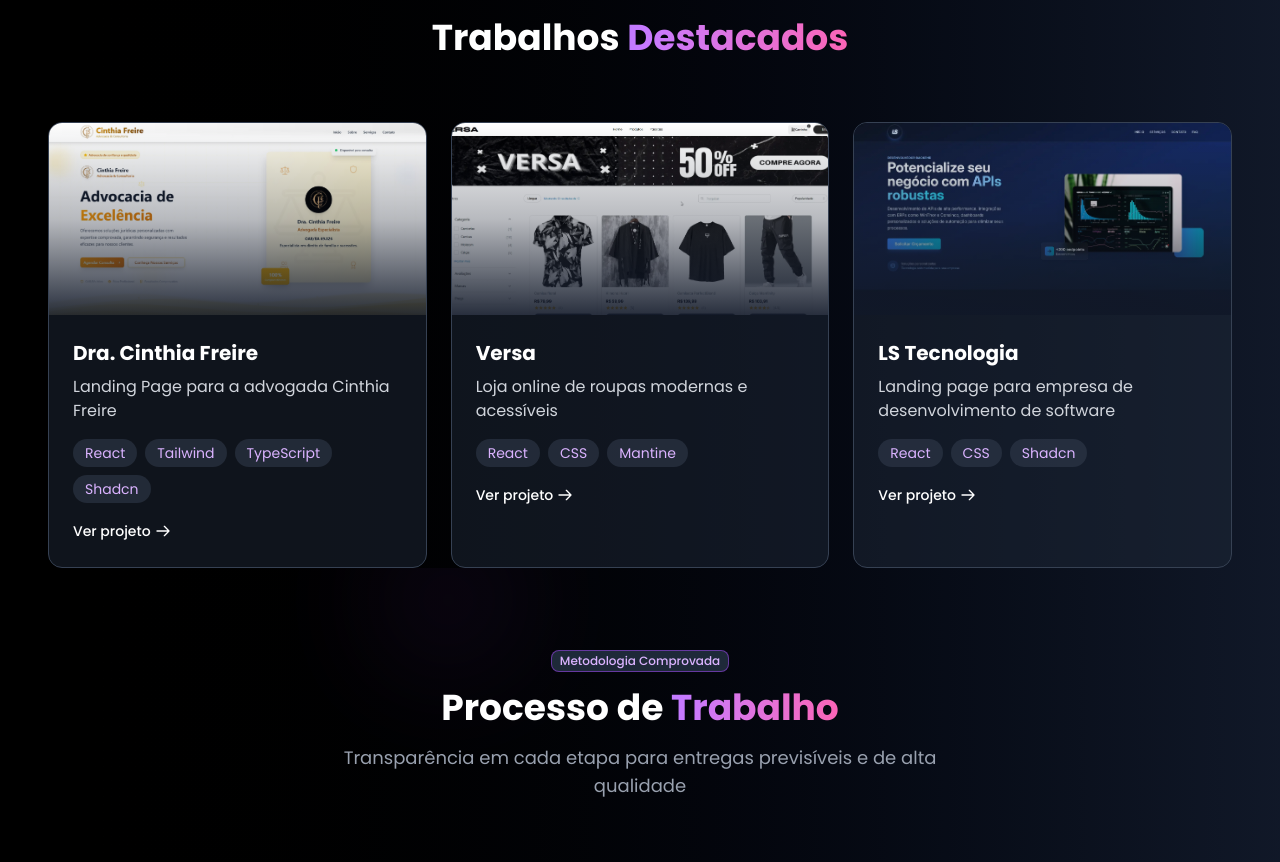
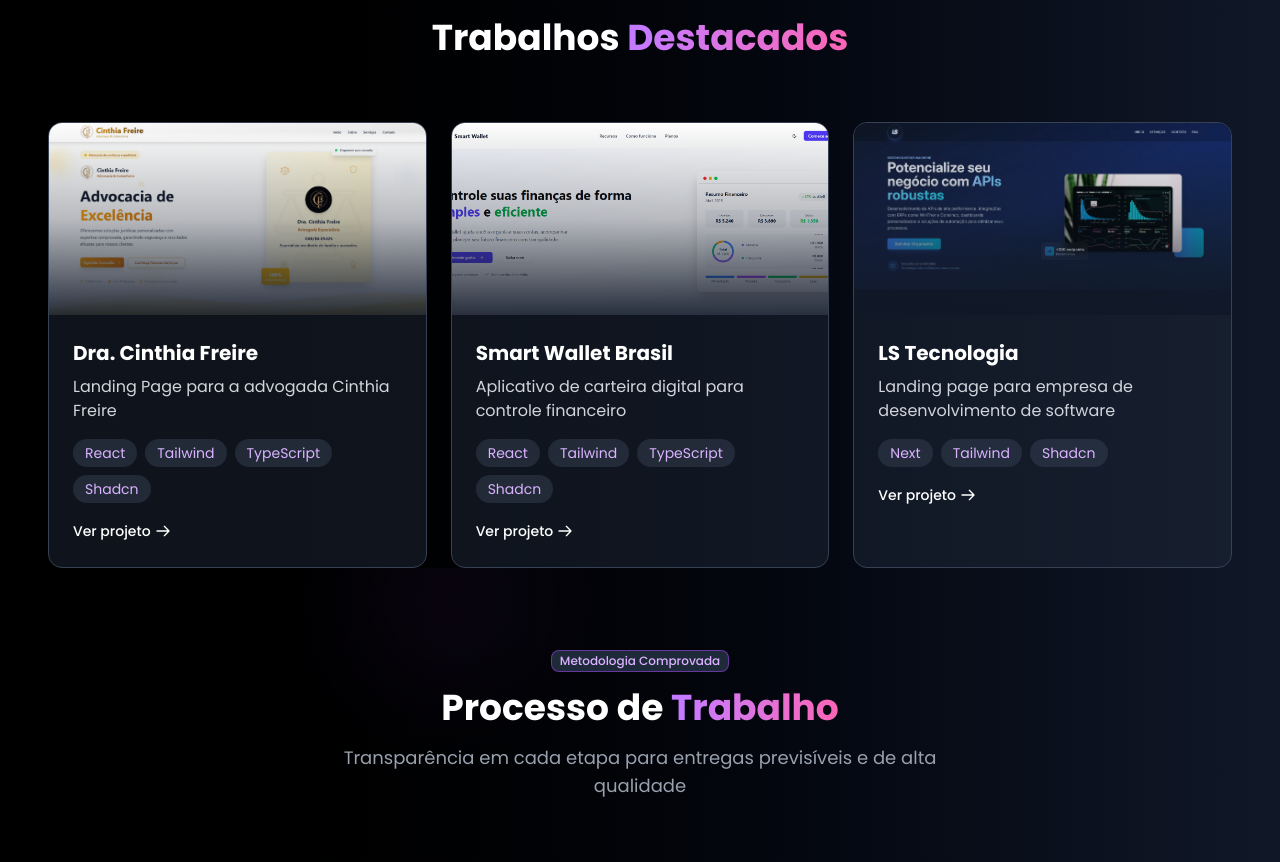
Before and after one commit to GabryelKadmo/kadmo-tech, a Next.js app: page / in a window 1280 px wide. Shown: the part 1260-2122 px from the top of the page. Built offline with nearby package versions, Linux system fonts and the light colour scheme.

Commit message:
feat: atualizar seção de portfólio com novo projeto "Smart Wallet Brasil" e remover "Versa"

```diff
--- a/components/custom/PortfolioSection.tsx
+++ b/components/custom/PortfolioSection.tsx
@@ -12,16 +12,16 @@
             link: "https://cinthia-freire.vercel.app/"
         },
         {
-            title: "Versa",
-            description: "Loja online de roupas modernas e acessíveis",
-            tags: ["React", "CSS", "Mantine"],
-            image: "/versa-preview.webp",
-            link: "https://onlineversa.vercel.app"
+            title: "Smart Wallet Brasil",
+            description: "Aplicativo de carteira digital para controle financeiro",
+            tags: ["React", "Tailwind", "TypeScript", "Shadcn"],
+            image: "/SmartWallet-preview.png",
+            link: "https://smartwallet-brasil.vercel.app/"
         },
         {
             title: "LS Tecnologia",
             description: "Landing page para empresa de desenvolvimento de software",
-            tags: ["React", "CSS", "Shadcn"],
+            tags: ["Next", "Tailwind", "Shadcn"],
             image: "/LstecnologiaPreview.webp",
             link: "https://lstecnologia.com"
         },
```
Also changed, not shown: public/SmartWallet-preview.png (added), public/versa-preview.webp (deleted).
